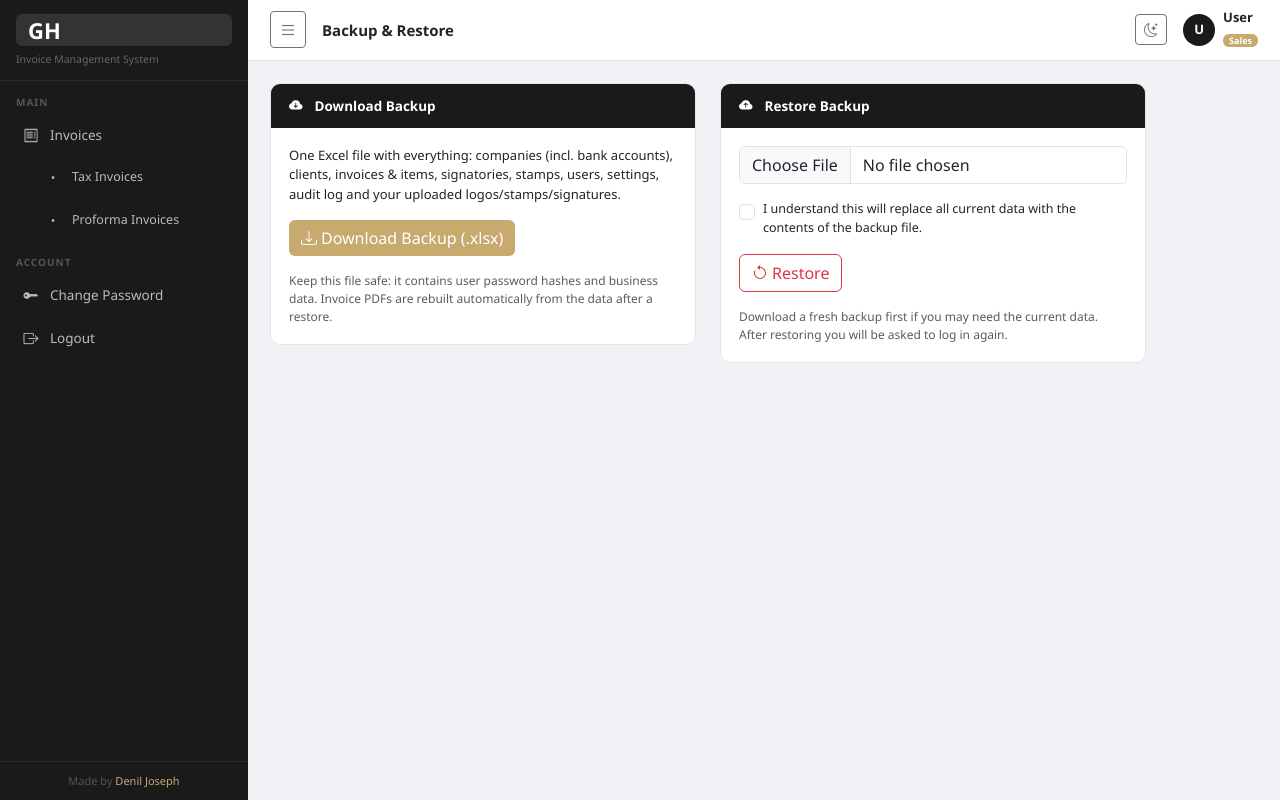
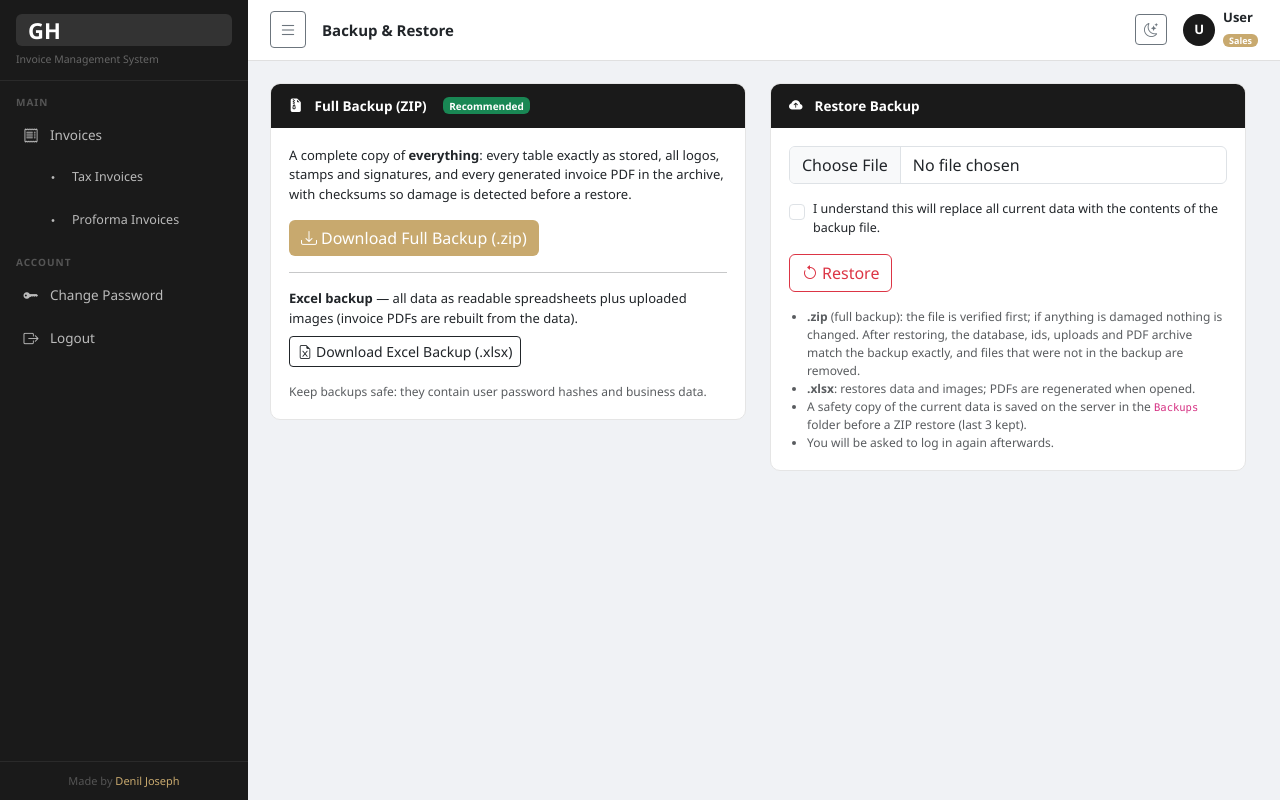
Before and after one commit to deniljoseph/gh-invoicing, a Flask app: template templates/restore.html in a window 1280 px wide. Run offline with Flask 3, Linux system fonts and the light colour scheme; the template is opened without the code that fills it, so the values that code supplies are empty; some libraries are stand-ins or nearby versions.

Commit message:
feat: Add full backup (ZIP) download option and enhance restore instructions

```diff
--- a/app.py
+++ b/app.py
@@ -2,7 +2,7 @@
 Geometry Home Invoice Management System v8
 Multi-company | PostgreSQL (Railway) + SQLite (local) | UAE VAT
 """
-import os, io, re, json, base64, secrets, zipfile
+import os, io, re, json, time, base64, secrets, zipfile
 from datetime import datetime, timedelta, timezone
 from functools import wraps
 from flask import (Flask, g, render_template, request, redirect, url_for,
@@ -18,7 +18,7 @@ IMAGES_DIR  = os.path.join(BASE_DIR, "static", "images")
 
 app = Flask(__name__)
 app.secret_key = os.environ.get('SECRET_KEY', secrets.token_hex(32))
-app.config['MAX_CONTENT_LENGTH'] = 64 * 1024 * 1024
+app.config['MAX_CONTENT_LENGTH'] = 512 * 1024 * 1024
 
 for d in [ARCHIVE_DIR, IMAGES_DIR,
           os.path.join(UPLOAD_DIR,"logos"),
@@ -1698,15 +1698,255 @@ def backup():
     return send_file(buf, as_attachment=True, download_name=f'GH_Backup_{ts}.xlsx',
                      mimetype='application/vnd.openxmlformats-officedocument.spreadsheetml.sheet')
 
+# ── shared restore engine (used by Excel and full-ZIP restore) ─────────────
+def _coerce_for_column(v, ty):
+    if v is None: return None
+    if 'int' in ty and isinstance(v, float) and v.is_integer(): return int(v)
+    if ('char' in ty or 'text' in ty) and not isinstance(v, str):
+        return str(int(v)) if isinstance(v, float) and v.is_integer() else str(v)
+    if ty in ('real', 'double precision', 'numeric', 'float') and isinstance(v, int) and not isinstance(v, bool): return float(v)
+    return v
+
+def _read_sequences(conn):
+    """Last id handed out per table, so ids continue exactly as before after a restore."""
+    seqs = {}
+    try:
+        if USE_PG:
+            for t in BACKUP_TABLES:
+                if 'id' not in dict(_table_cols(conn, t)): continue
+                sn = conn.execute("SELECT pg_get_serial_sequence(?, 'id') AS sn", (t,)).fetchone()['sn']
+                if not sn: continue
+                r = conn.execute(f"SELECT last_value, is_called FROM {sn}").fetchone()
+                seqs[t] = int(r['last_value']) if r['is_called'] else int(r['last_value']) - 1
+        else:
+            for r in conn.execute("SELECT name, seq FROM sqlite_sequence").fetchall():
+                if r['name'] in BACKUP_TABLES: seqs[r['name']] = int(r['seq'])
+    except Exception:
+        app.logger.exception('could not read id sequences')
+    return seqs
+
+def _replace_all_tables(conn, tables, sequences=None):
+    """Replace the content of every backup table. tables = {name: (columns, rows)}. Caller commits/rolls back."""
+    info = {t: _table_cols(conn, t) for t in BACKUP_TABLES}
+    for t in reversed(BACKUP_TABLES): conn.execute(f"DELETE FROM {t}")
+    counts = {}
+    for t in BACKUP_TABLES:
+        header, rows = tables[t]
+        types = dict(info[t])
+        use = [(i, h) for i, h in enumerate(header) if h in types]
+        n = 0
+        for r in rows:
+            if all(v is None for v in r): continue
+            vals = [_coerce_for_column(r[i] if i < len(r) else None, types[h]) for i, h in use]
+            conn.execute(f"INSERT INTO {t}({','.join(h for _,h in use)}) VALUES({','.join(['?']*len(use))})", vals)
+            n += 1
+        counts[t] = n
+        if 'id' in types:
+            maxid = conn.execute(f"SELECT COALESCE(MAX(id),0) AS m FROM {t}").fetchone()['m']
+            last = max(int((sequences or {}).get(t, 0)), int(maxid))
+            if USE_PG:
+                conn.execute(f"SELECT setval(pg_get_serial_sequence('{t}','id'), ?, ?)", (max(last, 1), last >= 1))
+            elif sequences and t in sequences:
+                try:
+                    if conn.execute("SELECT 1 FROM sqlite_sequence WHERE name=?", (t,)).fetchone():
+                        conn.execute("UPDATE sqlite_sequence SET seq=? WHERE name=?", (last, t))
+                    else:
+                        conn.execute("INSERT INTO sqlite_sequence(name,seq) VALUES(?,?)", (t, last))
+                except Exception:
+                    app.logger.exception('could not restore sqlite sequence for %s', t)
+    return counts
+
+def _ensure_upload_dirs():
+    for d in (UPLOAD_DIR, ARCHIVE_DIR):
+        os.makedirs(d, exist_ok=True)
+    for sub in ('logos', 'stamps', 'signatures'):
+        os.makedirs(os.path.join(UPLOAD_DIR, sub), exist_ok=True)
+
+# ── FULL ZIP BACKUP ────────────────────────────────────────────────────────
+FULL_BACKUP_APP = 'GH Invoicing Full Backup'
+_FILE_ROOTS = (('uploads', lambda: UPLOAD_DIR), ('archive', lambda: ARCHIVE_DIR))
+
+def _json_default(o):
+    from decimal import Decimal
+    if isinstance(o, Decimal): return float(o)
+    if hasattr(o, 'isoformat'): return o.isoformat(sep=' ')
+    return str(o)
+
+def _sha256_bytes(b):
+    import hashlib; return hashlib.sha256(b).hexdigest()
+
+def _pdf_path_out(v):
+    """Store archive PDF paths relative to the archive folder so they work on any server."""
+    if isinstance(v, str) and v:
+        root = os.path.normpath(ARCHIVE_DIR) + os.sep
+        if os.path.normpath(v).startswith(root):
+            return '@archive/' + os.path.relpath(os.path.normpath(v), ARCHIVE_DIR).replace(os.sep, '/')
+    return v
+
+def _pdf_path_in(v):
+    if isinstance(v, str) and v.startswith('@archive/'):
+        return os.path.join(ARCHIVE_DIR, *v[len('@archive/'):].split('/'))
+    return v
+
+def _build_full_backup(fobj):
+    """Write the complete backup (all tables exactly + every uploaded/archived file + checksums) into fobj."""
+    import zipfile
+    manifest = {'app': FULL_BACKUP_APP, 'format_version': 1,
+                'created': now_dubai().strftime('%Y-%m-%d %H:%M:%S'),
+                'database': 'PostgreSQL' if USE_PG else 'SQLite', 'tables': {}, 'sequences': {}, 'files': []}
+    with zipfile.ZipFile(fobj, 'w', zipfile.ZIP_DEFLATED) as z:
+        conn = get_db()
+        for t in BACKUP_TABLES:
+            cols = [c for c, _ in _table_cols(conn, t)]
+            rows = conn.execute(f"SELECT * FROM {t}").fetchall()
+            data = []
+            for r in rows:
+                data.append([_pdf_path_out(r[c]) if (t == 'invoices' and c == 'pdf_path') else r[c] for c in cols])
+            payload = json.dumps({'table': t, 'columns': cols, 'rows': data}, ensure_ascii=False, default=_json_default).encode('utf-8')
+            z.writestr(f'database/{t}.json', payload)
+            manifest['tables'][t] = {'rows': len(rows), 'sha256': _sha256_bytes(payload)}
+        manifest['sequences'] = _read_sequences(conn)
+        conn.close()
+        for label, getroot in _FILE_ROOTS:
+            root = getroot()
+            for dp, dn, fns in os.walk(root):
+                dn.sort()
+                for fn in sorted(fns):
+                    fp = os.path.join(dp, fn)
+                    if fn.endswith('.restore_tmp'): continue
+                    rel = os.path.relpath(fp, root).replace(os.sep, '/')
+                    arc = f'files/{label}/{rel}'
+                    with open(fp, 'rb') as fh: data = fh.read()
+                    mt = os.path.getmtime(fp)
+                    dt = time.localtime(mt)[:6]
+                    zi = zipfile.ZipInfo(arc, date_time=dt if dt[0] >= 1980 else (1980, 1, 1, 0, 0, 0))
+                    zi.compress_type = zipfile.ZIP_DEFLATED
+                    z.writestr(zi, data)
+                    manifest['files'].append({'path': arc, 'size': len(data), 'sha256': _sha256_bytes(data), 'mtime': mt})
+        z.writestr('manifest.json', json.dumps(manifest, indent=1))
+        z.writestr('README.txt',
+            "GH Invoicing - full backup\n"
+            f"Created: {manifest['created']} (Dubai time)\n\n"
+            "database/*.json   every table, all columns, exactly as stored (ids included)\n"
+            "files/uploads/    logos, stamps, signatures, letterheads\n"
+            "files/archive/    generated invoice PDFs\n"
+            "manifest.json     row counts and SHA-256 checksums of everything above\n\n"
+            "To restore: sign in as admin > Restore Backup > choose this .zip file.\n"
+            "Restoring replaces ALL current data with the contents of this file.\n")
+    return manifest
+
+def _save_prestore_snapshot():
+    """Safety copy of the current state, kept on the server in ./Backups (newest 3)."""
+    try:
+        d = os.path.join(BASE_DIR, 'Backups'); os.makedirs(d, exist_ok=True)
+        name = f"pre-restore_{now_dubai().strftime('%Y%m%d_%H%M%S')}.zip"
+        with open(os.path.join(d, name), 'wb') as fh: _build_full_backup(fh)
+        old = sorted(x for x in os.listdir(d) if x.startswith('pre-restore_') and x.endswith('.zip'))
+        for x in old[:-3]:
+            try: os.remove(os.path.join(d, x))
+            except OSError: pass
+        return name
+    except Exception:
+        app.logger.exception('pre-restore snapshot failed')
+        return None
+
+@app.route('/backup/zip')
+@admin_req
+def backup_zip():
+    """One-click complete backup (database + all files) as a single ZIP."""
+    import tempfile
+    tmp = tempfile.TemporaryFile()
+    man = _build_full_backup(tmp); tmp.seek(0)
+    audit('FULL_BACKUP_CREATED', f"{sum(t['rows'] for t in man['tables'].values())} rows, {len(man['files'])} files")
+    return send_file(tmp, as_attachment=True, download_name=f"GH_FullBackup_{now_dubai().strftime('%Y%m%d_%H%M%S')}.zip",
+                     mimetype='application/zip')
+
+def _restore_full_zip(fi):
+    """Verify first (nothing is touched unless every checksum matches), then restore database + files exactly."""
+    import zipfile, hashlib, shutil
+    try:
+        z = zipfile.ZipFile(fi.stream)
+        bad = z.testzip()
+        if bad: raise ValueError(f'Corrupt file inside the zip: {bad}')
+        man = json.loads(z.read('manifest.json'))
+        if man.get('app') != FULL_BACKUP_APP: raise ValueError('This is not a GH Invoicing full backup.')
+        tables = {}
+        for t in BACKUP_TABLES:
+            meta = (man.get('tables') or {}).get(t)
+            if meta is None: raise ValueError(f'Table "{t}" is missing from the backup.')
+            raw = z.read(f'database/{t}.json')
+            if _sha256_bytes(raw) != meta['sha256']: raise ValueError(f'Checksum mismatch for table "{t}" - the backup is damaged.')
+            d = json.loads(raw)
+            if len(d['rows']) != meta['rows']: raise ValueError(f'Row count mismatch for table "{t}".')
+            cols = d['columns']
+            if t == 'invoices' and 'pdf_path' in cols:
+                pi = cols.index('pdf_path')
+                for r in d['rows']: r[pi] = _pdf_path_in(r[pi])
+            tables[t] = (cols, d['rows'])
+        entries = {}
+        for e in man.get('files', []):
+            p = e['path']; parts = p.split('/')
+            if len(parts) < 3 or parts[0] != 'files' or parts[1] not in ('uploads', 'archive') or '..' in parts or p.startswith('/') or '\\' in p:
+                raise ValueError(f'Unsafe path in backup: {p}')
+            h = hashlib.sha256(); size = 0
+            with z.open(p) as src:
+                for chunk in iter(lambda: src.read(1 << 20), b''):
+                    h.update(chunk); size += len(chunk)
+            if h.hexdigest() != e['sha256'] or size != e['size']: raise ValueError(f'Checksum mismatch for file {p}.')
+            entries[p] = e
+    except Exception as ex:
+        flash(f'Cannot restore: {ex}', 'danger'); return redirect(url_for('restore_backup'))
+
+    snapshot = _save_prestore_snapshot()
+    conn = get_db()
+    try:
+        counts = _replace_all_tables(conn, tables, man.get('sequences'))
+        conn.commit()
+    except Exception as ex:
+        try: conn._conn.rollback()
+        except Exception: pass
+        conn.close(); app.logger.exception('zip restore failed (database)')
+        flash(f'Restore failed, nothing was changed: {ex}', 'danger'); return redirect(url_for('restore_backup'))
+    conn.close()
+
+    try:
+        for label, getroot in _FILE_ROOTS:
+            root = getroot(); tmp = root + '.restore_tmp'; old = root + '.restore_old'
+            for p in (tmp, old):
+                if os.path.exists(p): shutil.rmtree(p, ignore_errors=True)
+            os.makedirs(tmp)
+            prefix = f'files/{label}/'
+            for p, e in entries.items():
+                if not p.startswith(prefix): continue
+                dest = os.path.join(tmp, *p[len(prefix):].split('/'))
+                os.makedirs(os.path.dirname(dest), exist_ok=True)
+                with z.open(p) as src, open(dest, 'wb') as out: shutil.copyfileobj(src, out)
+                if e.get('mtime'): os.utime(dest, (e['mtime'], e['mtime']))
+            if os.path.exists(root): os.replace(root, old)
+            os.replace(tmp, root)
+            shutil.rmtree(old, ignore_errors=True)
+        _ensure_upload_dirs()
+    except Exception as ex:
+        app.logger.exception('zip restore failed (files)')
+        flash(f'Database restored, but writing files failed: {ex}. A safety copy is in the Backups folder.', 'danger')
+        return redirect(url_for('login'))
+    app.logger.info('Full backup restored: %s', counts)
+    session.clear()
+    flash(f"Full backup restored exactly ({counts.get('invoices',0)} invoices, {counts.get('companies',0)} companies, "
+          f"{len(entries)} files). Please log in again." + (f" A safety copy of the previous data was saved as Backups/{snapshot}." if snapshot else ''), 'success')
+    return redirect(url_for('login'))
+
 @app.route('/restore', methods=['GET','POST'])
 @admin_req
 def restore_backup():
     if request.method == 'GET':
         return render_template('restore.html', s=gall())
+    fi = request.files.get('backup_file')
+    name = (fi.filename or '').lower() if fi else ''
+    if name.endswith('.zip'): return _restore_full_zip(fi)
     from openpyxl import load_workbook
-    fi = request.files.get('backup_file')
-    if not fi or not fi.filename.lower().endswith('.xlsx'):
-        flash('Please choose a GH backup .xlsx file.', 'danger'); return redirect(url_for('restore_backup'))
+    if not fi or not name.endswith('.xlsx'):
+        flash('Please choose a GH backup file (.zip full backup or .xlsx).', 'danger'); return redirect(url_for('restore_backup'))
     try:
         wb = load_workbook(fi, data_only=True)
         if '_meta' not in wb.sheetnames or any(t not in wb.sheetnames for t in BACKUP_TABLES):
@@ -1716,33 +1956,14 @@ def restore_backup():
     except Exception as e:
         flash(f'Cannot read backup: {e}', 'danger'); return redirect(url_for('restore_backup'))
 
-    conn = get_db(); restored = {}
+    conn = get_db()
     try:
-        info = {t: _table_cols(conn, t) for t in BACKUP_TABLES}
-        for t in reversed(BACKUP_TABLES): conn.execute(f"DELETE FROM {t}")
+        tables = {}
         for t in BACKUP_TABLES:
             rows = wb[t].iter_rows(values_only=True)
-            header = next(rows, None) or ()
-            types = dict(info[t])
-            use = [(i, h) for i, h in enumerate(header) if h in types]
-            n = 0
-            for r in rows:
-                if all(v is None for v in r): continue
-                vals = []
-                for i, h in use:
-                    v = r[i] if i < len(r) else None
-                    ty = types[h]
-                    if v is not None:
-                        if 'int' in ty and isinstance(v, float) and v.is_integer(): v = int(v)
-                        elif ('char' in ty or 'text' in ty) and not isinstance(v, str):
-                            v = str(int(v)) if isinstance(v, float) and v.is_integer() else str(v)
-                        elif ty in ('real','double precision','numeric') and isinstance(v, int): v = float(v)
-                    vals.append(v)
-                conn.execute(f"INSERT INTO {t}({','.join(h for _,h in use)}) VALUES({','.join(['?']*len(use))})", vals)
-                n += 1
-            restored[t] = n
-            if USE_PG and 'id' in types:
-                conn.execute(f"SELECT setval(pg_get_serial_sequence('{t}','id'), COALESCE((SELECT MAX(id) FROM {t}),0)+1, false)")
+            header = list(next(rows, None) or ())
+            tables[t] = (header, rows)
+        restored = _replace_all_tables(conn, tables)
         conn.commit()
     except Exception as e:
         try: conn._conn.rollback()
--- a/templates/base.html
+++ b/templates/base.html
@@ -45,6 +45,7 @@
   <a href="{{ url_for('company_settings') }}" class="sl {% if request.endpoint=='company_settings' %}on{% endif %}"><i class="bi bi-gear-fill"></i>Settings</a>
   <a href="{{ url_for('audit_log') }}" class="sl {% if request.endpoint=='audit_log' %}on{% endif %}"><i class="bi bi-journal-text"></i>Audit Log</a>
   <a href="{{ url_for('backup') }}" class="sl"><i class="bi bi-cloud-arrow-down-fill"></i>Download Backup (Excel)</a>
+  <a href="{{ url_for('backup_zip') }}" class="sl"><i class="bi bi-file-earmark-zip-fill"></i>Download Full Backup (ZIP)</a>
   <a href="{{ url_for('restore_backup') }}" class="sl {% if request.endpoint=='restore_backup' %}on{% endif %}"><i class="bi bi-cloud-arrow-up-fill"></i>Restore Backup</a>
   {% endif %}
   <div class="nl">Account</div>
--- a/templates/restore.html
+++ b/templates/restore.html
@@ -1,21 +1,29 @@
 {% extends 'base.html' %}{% block title %}Backup &amp; Restore{% endblock %}{% block pt %}Backup &amp; Restore{% endblock %}
 {% block content %}
-<div class="row g-4" style="max-width:900px;">
-  <div class="col-lg-6"><div class="pc"><div class="ph"><i class="bi bi-cloud-arrow-down-fill me-1"></i>Download Backup</div>
+<div class="row g-4" style="max-width:1000px;">
+  <div class="col-lg-6"><div class="pc"><div class="ph"><i class="bi bi-file-earmark-zip-fill me-1"></i>Full Backup (ZIP) <span class="badge bg-success ms-2" style="font-size:10px;">Recommended</span></div>
     <div style="padding:18px;">
-      <p style="font-size:13px;">One Excel file with everything: companies (incl. bank accounts), clients, invoices &amp; items, signatories, stamps, users, settings, audit log and your uploaded logos/stamps/signatures.</p>
-      <a href="{{ url_for('backup') }}" class="btn ba"><i class="bi bi-download me-1"></i>Download Backup (.xlsx)</a>
-      <p class="text-muted mt-3 mb-0" style="font-size:12px;">Keep this file safe: it contains user password hashes and business data. Invoice PDFs are rebuilt automatically from the data after a restore.</p>
+      <p style="font-size:13px;">A complete copy of <strong>everything</strong>: every table exactly as stored, all logos, stamps and signatures, and every generated invoice PDF in the archive, with checksums so damage is detected before a restore.</p>
+      <a href="{{ url_for('backup_zip') }}" class="btn ba"><i class="bi bi-download me-1"></i>Download Full Backup (.zip)</a>
+      <hr>
+      <p style="font-size:13px;" class="mb-2"><strong>Excel backup</strong> &mdash; all data as readable spreadsheets plus uploaded images (invoice PDFs are rebuilt from the data).</p>
+      <a href="{{ url_for('backup') }}" class="btn btn-sm btn-outline-dark"><i class="bi bi-file-earmark-excel me-1"></i>Download Excel Backup (.xlsx)</a>
+      <p class="text-muted mt-3 mb-0" style="font-size:12px;">Keep backups safe: they contain user password hashes and business data.</p>
     </div></div></div>
   <div class="col-lg-6"><div class="pc"><div class="ph"><i class="bi bi-cloud-arrow-up-fill me-1"></i>Restore Backup</div>
     <div style="padding:18px;">
-      <form method="POST" enctype="multipart/form-data" onsubmit="return confirm('This REPLACES all current data with the backup. Continue?');">
-        <input type="file" name="backup_file" class="form-control mb-3" accept=".xlsx" required>
+      <form method="POST" enctype="multipart/form-data" onsubmit="return confirm('This REPLACES all current data and files with the backup. Continue?');">
+        <input type="file" name="backup_file" class="form-control mb-3" accept=".zip,.xlsx" required>
         <div class="form-check mb-3"><input class="form-check-input" type="checkbox" id="ok" required>
           <label class="form-check-label" for="ok" style="font-size:12.5px;">I understand this will replace all current data with the contents of the backup file.</label></div>
         <button class="btn btn-outline-danger"><i class="bi bi-arrow-counterclockwise me-1"></i>Restore</button>
       </form>
-      <p class="text-muted mt-3 mb-0" style="font-size:12px;">Download a fresh backup first if you may need the current data. After restoring you will be asked to log in again.</p>
+      <ul class="text-muted mt-3 mb-0" style="font-size:12px;padding-left:18px;">
+        <li><strong>.zip</strong> (full backup): the file is verified first; if anything is damaged nothing is changed. After restoring, the database, ids, uploads and PDF archive match the backup exactly, and files that were not in the backup are removed.</li>
+        <li><strong>.xlsx</strong>: restores data and images; PDFs are regenerated when opened.</li>
+        <li>A safety copy of the current data is saved on the server in the <code>Backups</code> folder before a ZIP restore (last 3 kept).</li>
+        <li>You will be asked to log in again afterwards.</li>
+      </ul>
     </div></div></div>
 </div>
 {% endblock %}
```
